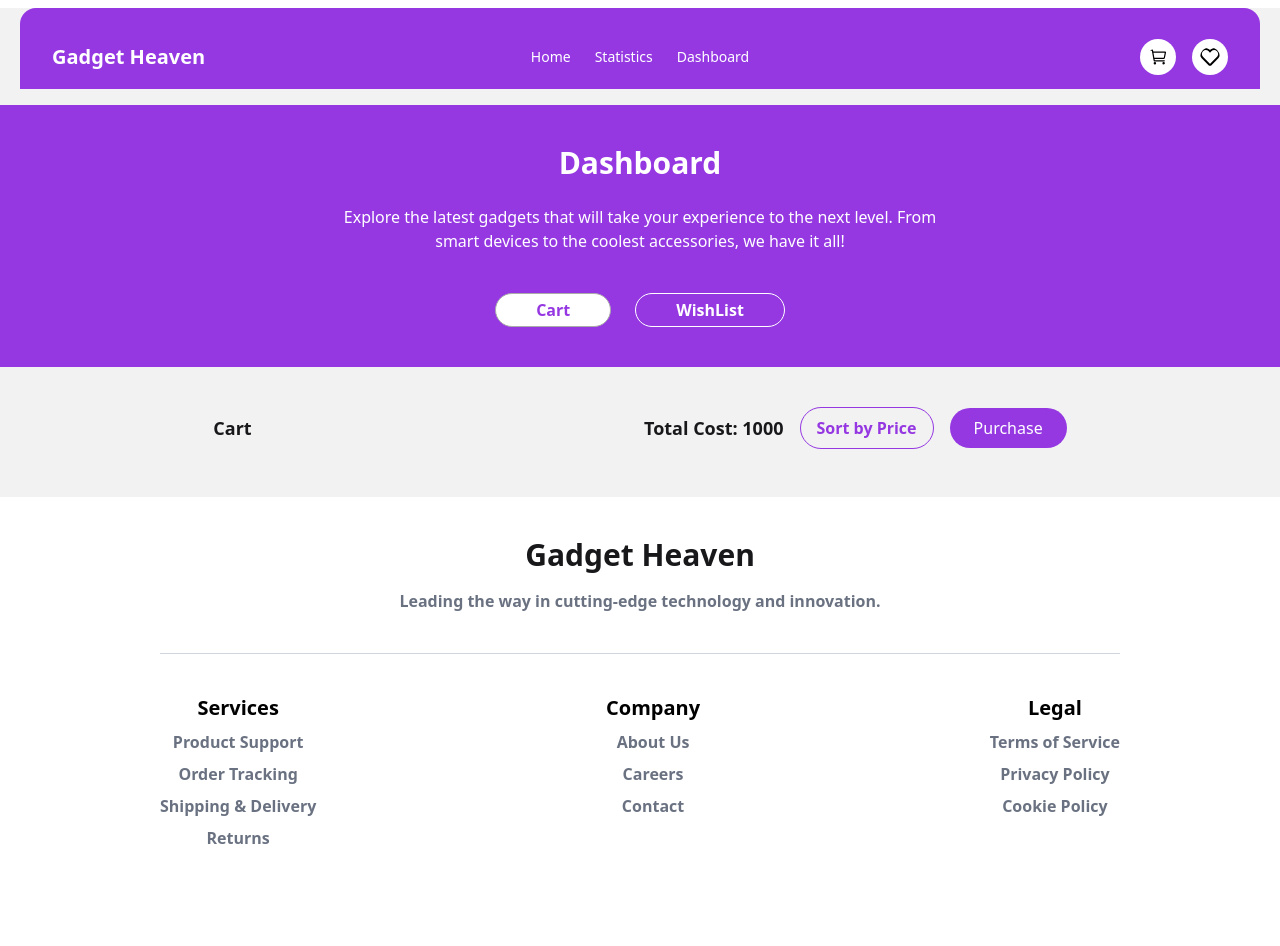
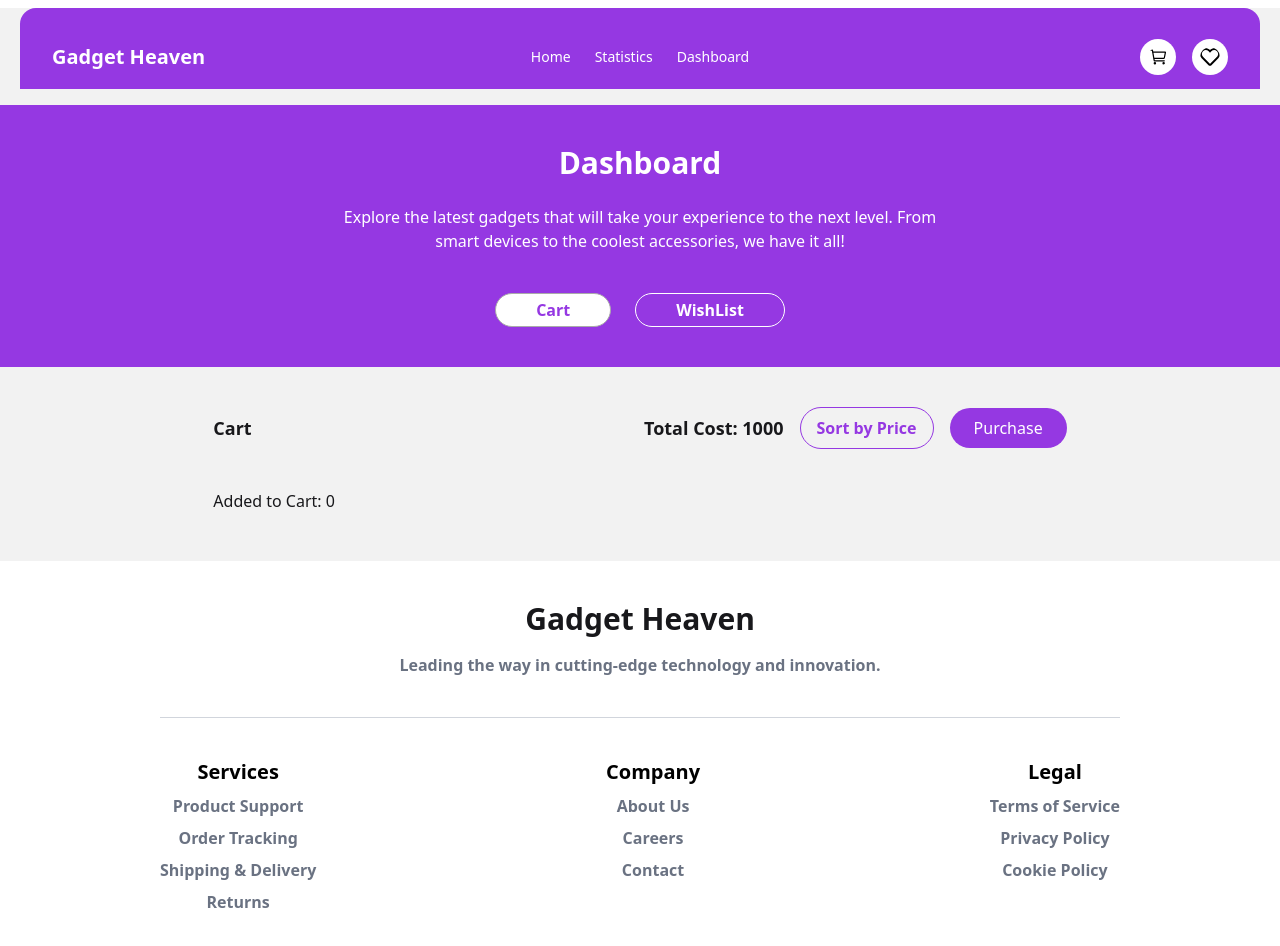
Before and after one commit to programming-hero-web-course-4/b10a8-gadget-heaven-emonShimoul, a React (Vite) app: page /dashboard in a window 1280 px wide. Shown: the top 946 px of the page. Before the commit the page ends 890 px from the top, so only its background shows below. Built offline with nearby package versions, Linux system fonts and the light colour scheme.

Commit message:
get cart item from localstorage to dashboard cart tab

```diff
--- a/src/components/Dashboard/Dashboard.jsx
+++ b/src/components/Dashboard/Dashboard.jsx
@@ -1,7 +1,24 @@
+import { useEffect, useState } from "react";
 import { Tab, Tabs, TabList, TabPanel } from "react-tabs";
 import "react-tabs/style/react-tabs.css";
+import { getCartList } from "../../utility/localstorage";
+import { useLoaderData } from "react-router-dom";
 
 const Dashboard = () => {
+  const allProducts = useLoaderData();
+  const [cartList, setCartList] = useState([]);
+
+  useEffect(() => {
+    const storedCartList = getCartList();
+    // console.log(storedCartList);
+
+    const cartProduct = allProducts.filter((product) =>
+      storedCartList.includes(product.product_id)
+    );
+    setCartList(cartProduct);
+    // console.log(cartList);
+  }, []);
+
   return (
     <div>
       <Tabs className="mb-12">
@@ -38,6 +55,13 @@ const Dashboard = () => {
                 </button>
               </div>
             </div>
+
+            <div className="mt-10">
+              <h3>Added to Cart: {cartList.length}</h3>
+              {cartList.map((item) => (
+                <h4 key={item.product_id}>{item.product_title}</h4>
+              ))}
+            </div>
           </TabPanel>
           <TabPanel>
             <div className="flex justify-between items-center mt-10">
--- a/src/components/ProductDetails/ProductDetails.jsx
+++ b/src/components/ProductDetails/ProductDetails.jsx
@@ -5,7 +5,7 @@ import { addToCartList } from "../../utility/localstorage";
 
 const ProductDetails = () => {
   const { product_id } = useParams();
-  console.log(product_id);
+  // console.log(product_id);
 
   const handleCart = (id) => {
     addToCartList(id);
@@ -14,7 +14,7 @@ const ProductDetails = () => {
   //   const id = parseInt(product_id);
   const data = useLoaderData();
   const product = data.find((product) => product.product_id === product_id);
-  console.log(product);
+  // console.log(product);
 
   const {
     product_title,
--- a/src/main.jsx
+++ b/src/main.jsx
@@ -54,6 +54,7 @@ const router = createBrowserRouter([
       {
         path: "dashboard",
         element: <Dashboard></Dashboard>,
+        loader: () => fetch("/products.json"),
       },
       {
         path: "statistics",
```
